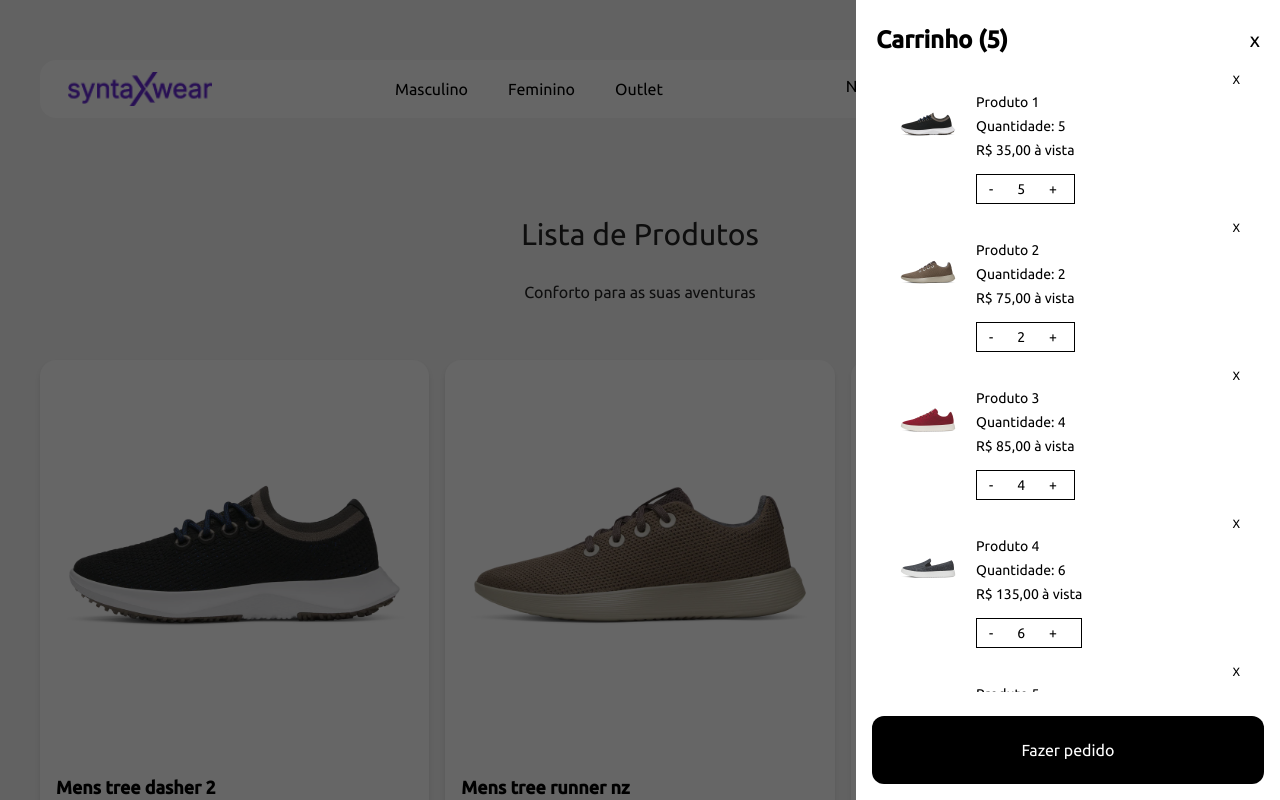
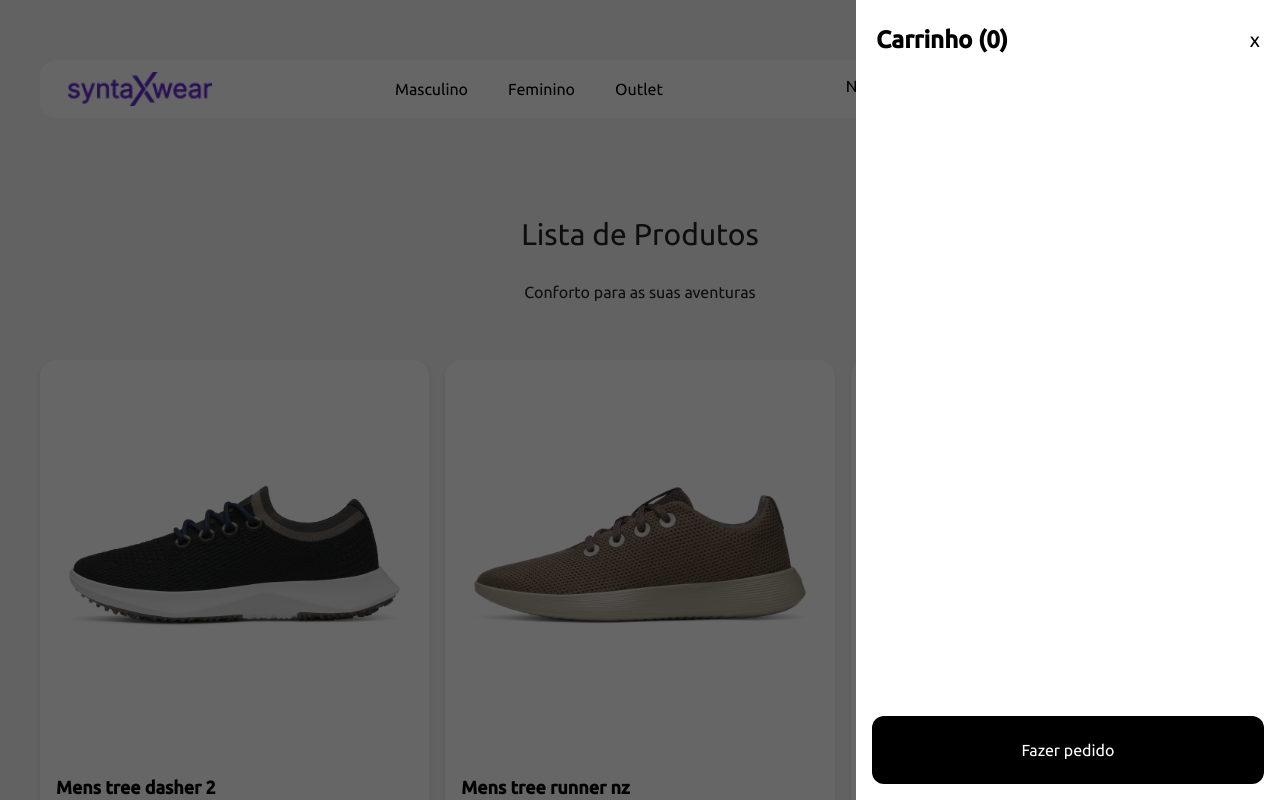
Before and after one commit to felipewebdesignpro-eng/syntax-wear-app, a React (Vite) app: page /products in a window 1280 px wide. Both pictures are taken after a click on the button 1199 px from the left and 86 px from the top of the page. Shown: the top 800 px of the page. Built offline with nearby package versions, Linux system fonts and the light colour scheme.

Commit message:
feat: add contexto no cart

```diff
--- a/src/components/ProductCard/index.tsx
+++ b/src/components/ProductCard/index.tsx
@@ -1,12 +1,17 @@
 import { Link } from "@tanstack/react-router"
 import type { Product } from "../../interfaces/product"
 import { MdAddShoppingCart } from "react-icons/md"
+import { CartContext } from "../../contexts/CartContext";
+import { useContext } from "react";
 
 interface ProductCardProps {
     product: Product
 }
 
 export const ProductCard = ({ product }: ProductCardProps) => {
+
+    const { addToCart } = useContext(CartContext)
+
     return (
         <div className="bg-white rounded-2xl shadow-md">
             <Link to="/products/$productId" params={{ productId: String(product.id) }}>
@@ -21,11 +26,11 @@
                         R${product.price},00
                     </p>
 
-                    <button className="cursor-pointer">
+                    <button className="cursor-pointer" onClick={() => addToCart(product)}>
                         <MdAddShoppingCart className="h-7 w-7" />
                     </button>
                 </div>
             </div>
         </div>
-    )
-}
+    );
+};
--- a/src/components/ShoppingCart/index.tsx
+++ b/src/components/ShoppingCart/index.tsx
@@ -1,25 +1,15 @@
 import IconCart from "@/assets/images/icon-cart.png";
 import { useContext, useState } from "react";
-import MensTreeDasher from "@/assets/images/tree-dasher-2-natural-black-boyal-blue.webp"
-import MensTreeRunnerNz from "@/assets/images/tree-runner-nz-weathered-brown.webp"
-import MensWoolCruiser from "@/assets/images/wool-cruiser-burgundy.webp"
-import MensWoolCruiserSlipOn from "@/assets/images/wool-cruiser-slip-on-dark-grey.webp"
-import MensWoolCruiserWaterproof from "@/assets/images/wool-cruiser-waterproof-natural-black.webp"
+import { CartContext } from "../../contexts/CartContext";
 import { formatCurrency } from "../../utils/format-Currency";
-import { CartContext } from "../../contexts/CartContext";
 
-const productsInCart = [
-    { id: 1, name: 'Produto 1', image: MensTreeDasher, price: 35, quantity: 5 },
-    { id: 2, name: 'Produto 2', image: MensTreeRunnerNz, price: 75, quantity: 2 },
-    { id: 3, name: 'Produto 3', image: MensWoolCruiser, price: 85, quantity: 4 },
-    { id: 4, name: 'Produto 4', image: MensWoolCruiserSlipOn, price: 135, quantity: 6 },
-    { id: 5, name: 'Produto 5', image: MensWoolCruiserWaterproof, price: 15, quantity: 2 },
-]
 
 export const ShoppingCart = () => {
 
     const [cartIsOpen, setCartIsOpen] = useState<boolean>(false);
-    const { } = useContext(CartContext)
+    const { cart, removeFromCart, incrementInCart, decrementInCart } = useContext(CartContext)
+
+    console.log("items no carrinho:", cart)
 
     return (
         <>
@@ -41,15 +31,15 @@
                     className={`${cartIsOpen ? "translate-x-0" : "translate-x-full"} absolute top-0 right-0 bottom-0 bg-white pt-6 transition-all duration-500 ease-in-out w-75 md:w-106`}
                     onClick={(e) => e.stopPropagation()}>
                     <header className="flex items-center justify-between px-5">
-                        <p className="text-2xl font-bold">Carrinho ({productsInCart.length})</p>
-                        <button className="text-xl cursor-pointer" onClick={()=> setCartIsOpen(!cartIsOpen)}>x</button>
+                        <p className="text-2xl font-bold">Carrinho ({cart.length})</p>
+                        <button className="text-xl cursor-pointer" onClick={() => setCartIsOpen(!cartIsOpen)}>x</button>
                     </header>
 
                     <ul className="p-4 h-[calc(100%_-_140px)] overflow-y-auto scrollbar-hide flex flex-col gap-3">
-                        {productsInCart.map(product => (
+                        {cart.map(product => (
                             <li key={product.id} className="flex flex-col gap-1 px-6"
                             >
-                                <button className="self-end text-xs cursor-pointer">X</button>
+                                <button className="self-end text-xs cursor-pointer" onClick={() => removeFromCart(product.id)}>X</button>
                                 <div className="flex gap-4">
                                     <img src={product.image} alt={product.name} className="w-16 h-16" />
 
@@ -61,9 +51,9 @@
                                         </p>
 
                                         <div className="border flex gap-6 py-1 px-3">
-                                            <button className="cursor-pointer">-</button>
+                                            <button className="cursor-pointer" onClick={() => decrementInCart(product)}>-</button>
                                             <p>{product.quantity}</p>
-                                            <button className="cursor-pointer">+</button>
+                                            <button className="cursor-pointer" onClick={() => incrementInCart(product)}>+</button>
                                         </div>
                                     </div>
                                 </div>
--- a/src/contexts/CartContext.tsx
+++ b/src/contexts/CartContext.tsx
@@ -4,8 +4,10 @@
 
 interface CartContextType {
     cart: ProductCart[],
-    add: (product: Product) => void,
-    remove: (productId: number) => void,
+    addToCart: (product: Product) => void,
+    removeFromCart: (productId: number) => void,
+    incrementInCart: (product: ProductCart) => void,
+    decrementInCart: (product: ProductCart) => void,
 }
 
 export const CartContext = createContext({} as CartContextType);
--- a/src/contexts/CartProvider.tsx
+++ b/src/contexts/CartProvider.tsx
@@ -13,7 +13,7 @@
 export const CartProvider = ({ children }: CartProviderProps) => {
     const [cart, setCart] = useState<ProductCart[]>([]);
 
-    function add(product: Product): void {
+    function addToCart(product: Product): void {
         const productExistsInCart = cart.find(
             (itemIncart) => itemIncart.id === product.id
         );
@@ -31,16 +31,46 @@
         setCart(newCart);
     }
 
-    function remove(productId: number): void {
+    function removeFromCart(productId: number): void {
         setCart(cart.filter((itemInCart) => itemInCart.id !== productId));
     }
 
-    return <CartContext.Provider value={{
-        cart,
-        add,
-        remove
-    }}>
-        {children}
-    </CartContext.Provider>
+    function incrementInCart(product: ProductCart): void {
+        updateProductQuantity(product, product.quantity + 1)
+    }
 
+    function decrementInCart(product: ProductCart): void {
+        updateProductQuantity(product, product.quantity - 1)
+    }
+
+    function updateProductQuantity(product: ProductCart, newQuantity: number): void {
+        if (newQuantity <= 0) return
+
+        const productExistsInCart = cart.find(
+            (itemIncart) => itemIncart.id === product.id
+        );
+
+        if (!productExistsInCart) return;
+
+        const newCart = cart.map((itemInCart) =>
+            itemInCart.id === product.id
+                ? { ...itemInCart, quantity: newQuantity }
+                : itemInCart
+        );
+
+        setCart(newCart);
+    }
+
+    return (
+        <CartContext.Provider value={{
+            cart,
+            addToCart,
+            removeFromCart,
+            incrementInCart,
+            decrementInCart
+        }}
+        >
+            {children}
+        </CartContext.Provider>
+    );
 };
--- a/src/pages/_app/products/$productId.tsx
+++ b/src/pages/_app/products/$productId.tsx
@@ -1,6 +1,8 @@
 import { createFileRoute, Link } from '@tanstack/react-router';
 import { products } from "../../../Mocks/products";
 import { formatCurrency } from '../../../utils/format-Currency';
+import { useContext } from 'react';
+import { CartContext } from '../../../contexts/CartContext';
 
 export const Route = createFileRoute('/_app/products/$productId')({
     component: RouteComponent,
@@ -8,9 +10,12 @@
 
 function RouteComponent() {
 
-    const { productId } = Route.useParams()
+    const { addToCart } = useContext(CartContext)
+    const { productId } = Route.useParams();
 
-    const filteredProduct = products.find(product => product.id === Number(productId))
+    const filteredProduct = products.find(product => product.id === Number(productId));
+
+    if (!filteredProduct) return;
 
     const originalPrice = filteredProduct?.price ?? 0;
     const discountPrice = originalPrice * 0.9;
@@ -54,7 +59,9 @@
                         <button className='bg-black text-white px-6 rounded-md cursos-pointer hover:bg-gray-800'>Calcular</button>
                     </form>
                 </div>
-                <button className='bg-black text-white rounded-md p-5 w-full cursor-pointer hover:bg-gray-800'>Adicionar carrinho</button>
+
+
+                <button className='bg-black text-white rounded-md p-5 w-full cursor-pointer hover:bg-gray-800' onClick={() => addToCart(filteredProduct)}>Adicionar carrinho</button>
             </div>
         </div>
     </section>
```
